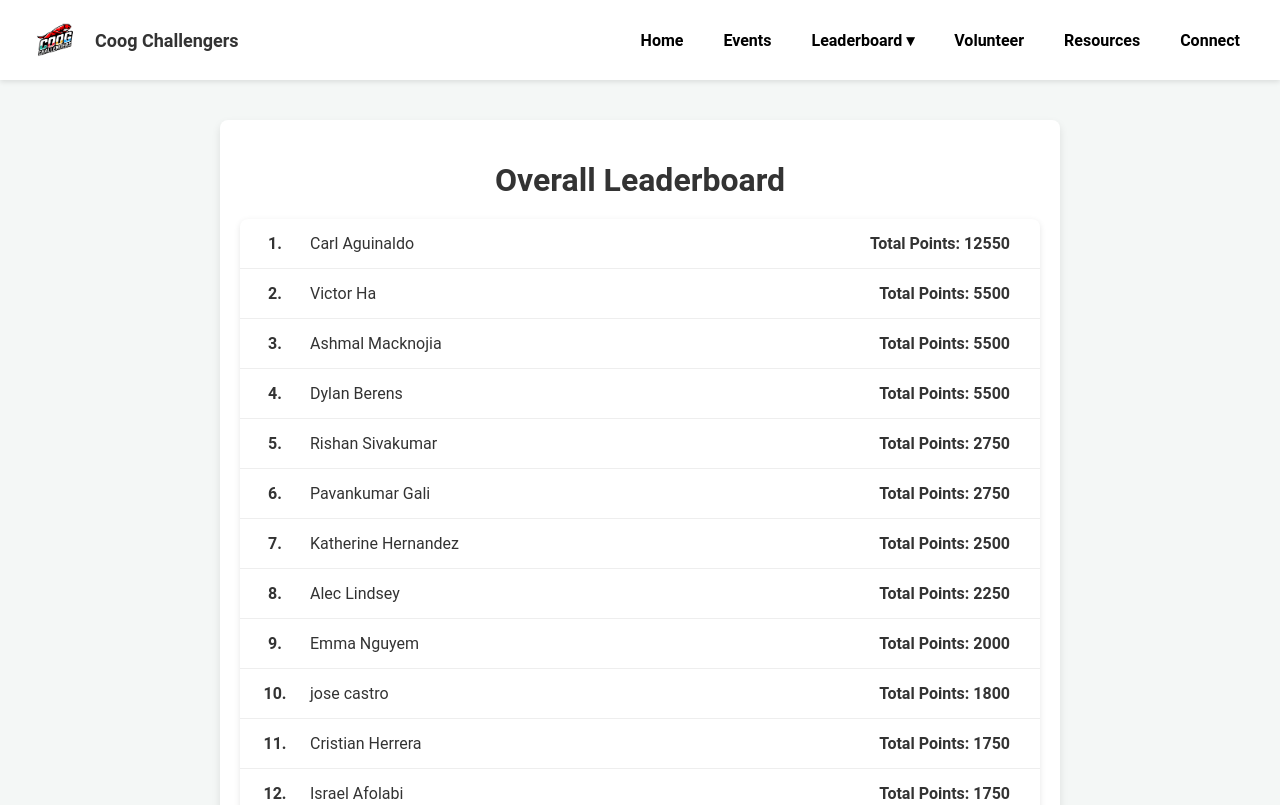
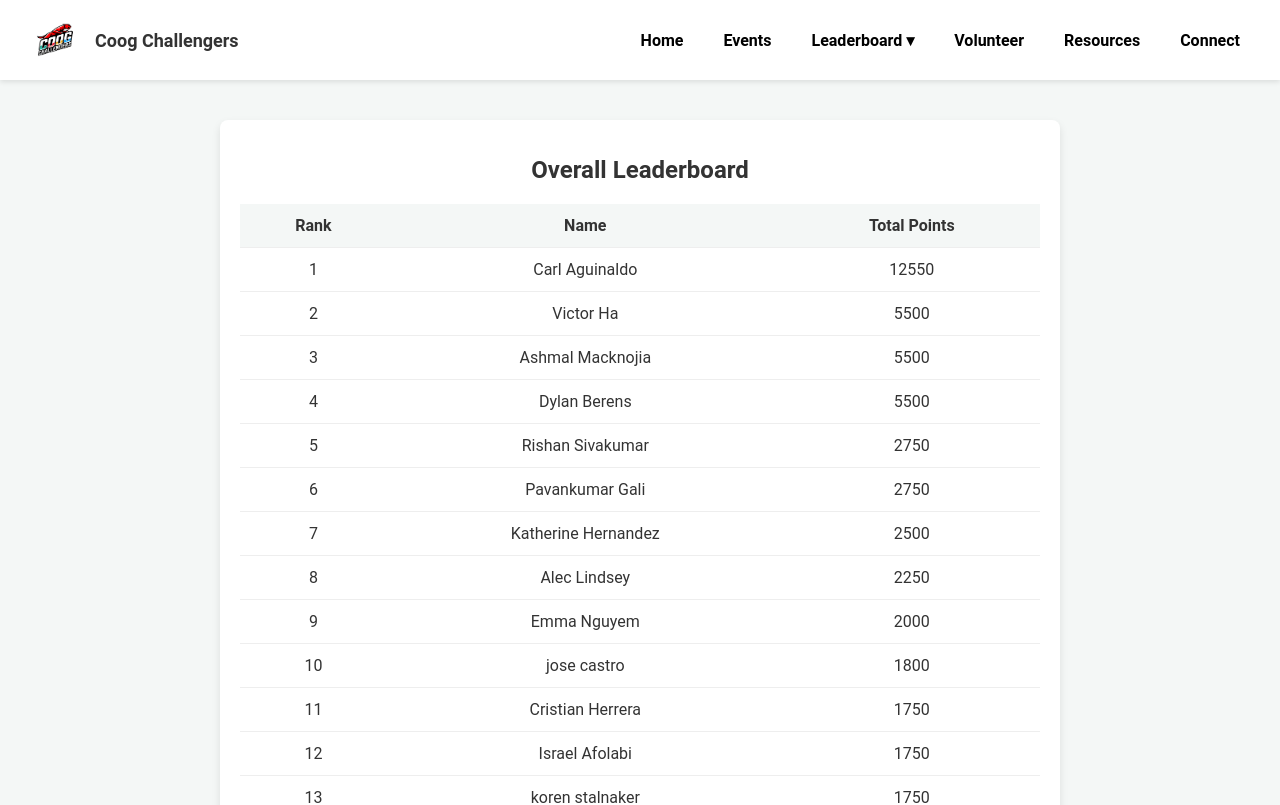
Before and after one commit to coogchallengers/coogchallengers.github.io, a React (Create React App) app: page /leaderboard in a window 1280 px wide. Shown: the top 805 px of the page. Built offline with nearby package versions, Linux system fonts and the light colour scheme.

Commit message:
updated overall leaderboard

```diff
--- a/src/components/Leaderboard/OverallLeaderboard.css
+++ b/src/components/Leaderboard/OverallLeaderboard.css
@@ -1,6 +1,6 @@
 /* === OverallLeaderboard.css === */
 
-/* CSS Variables for consistency */
+/* CSS Variables for Theming */
 :root {
   --primary-color: #55965B;
   --bg-color: #f4f7f6;
@@ -11,7 +11,7 @@
   --shadow: 0 4px 8px rgba(0, 0, 0, 0.1);
 }
 
-  /* Container Styles */
+/* === Container Styles === */
 .overall-leaderboard {
   max-width: 800px;
   margin: 40px auto;
@@ -26,53 +26,43 @@
 .overall-leaderboard h1 {
   margin-bottom: 20px;
   color: var(--text-color);
+  font-size: 24px;
 }
 
-  /* Leaderboard List & Entry Styles */
-  .leaderboard-list {
-    list-style: none;
-    padding: 0;
-    margin: 0;
+/* === Leaderboard Table Styles === */
+.leaderboard-table {
+  width: 100%;
+  border-collapse: collapse;
+  margin-top: 10px;
 }
 
-  .leaderboard-entry {
-    display: flex;
-    justify-content: space-between;
-    align-items: center;
-    padding: 15px 20px;
+.leaderboard-table th,
+.leaderboard-table td {
+  padding: 12px 15px;
   border-bottom: 1px solid #eee;
-    transition: background-color var(--transition-speed);
+  text-align: center;
+}
+
+.leaderboard-table th {
+  background-color: var(--bg-color);
+  font-weight: bold;
+}
+
+.leaderboard-table tr:last-child td {
+  border-bottom: none;
 }
 
 .leaderboard-entry:hover {
-    background-color: #f5f5f5;
+  background-color: #f9f9f9;
 }
 
-  .entry-rank {
-    font-weight: bold;
-    width: 30px;
-    text-align: center;
-  }
-
-  .entry-name {
-    flex-grow: 1;
-    margin-left: 10px;
-    text-align: left;
-  }
-
-  .entry-points {
-    font-weight: bold;
-    white-space: nowrap;
-  }
-
-  /* Error Message Styling */
+/* === Error Message Styling === */
 .error {
   color: red;
-    text-align: center;
   margin-top: 20px;
 }
 
-  /* Fade-in/out Animation for List Items */
+/* === Fade-in/out Animation for Table Rows === */
 .fade-enter {
   opacity: 0;
   transform: translateY(10px);
@@ -81,7 +71,8 @@
 .fade-enter-active {
   opacity: 1;
   transform: translateY(0);
-    transition: opacity var(--transition-speed) ease-in-out, transform var(--transition-speed) ease-in-out;
+  transition: opacity var(--transition-speed) ease-in-out,
+              transform var(--transition-speed) ease-in-out;
 }
 
 .fade-exit {
@@ -92,24 +83,19 @@
 .fade-exit-active {
   opacity: 0;
   transform: translateY(10px);
-    transition: opacity var(--transition-speed) ease-in-out, transform var(--transition-speed) ease-in-out;
+  transition: opacity var(--transition-speed) ease-in-out,
+              transform var(--transition-speed) ease-in-out;
 }
 
-  /* Responsive Adjustments */
+/* === Responsive Design for Mobile Screens === */
 @media (max-width: 768px) {
   .overall-leaderboard {
     padding: 15px;
   }
 
-    .leaderboard-entry {
-      flex-direction: column;
-      align-items: flex-start;
-    }
-
-    .entry-rank,
-    .entry-name,
-    .entry-points {
-      display: block;
-      margin: 5px 0;
+  .leaderboard-table th,
+  .leaderboard-table td {
+    padding: 10px;
+    font-size: 14px;
   }
 }
--- a/src/components/Leaderboard/OverallLeaderboard.js
+++ b/src/components/Leaderboard/OverallLeaderboard.js
@@ -1,13 +1,13 @@
-import React, { useState, useEffect } from 'react';
-import { TransitionGroup, CSSTransition } from 'react-transition-group';
-import './OverallLeaderboard.css';
+import React, { useState, useEffect } from "react";
+import { TransitionGroup, CSSTransition } from "react-transition-group";
+import "./OverallLeaderboard.css";
 
 const OverallLeaderboard = () => {
   const [students, setStudents] = useState([]);
   const [error, setError] = useState(null);
 
   useEffect(() => {
-    fetch('/data/leaderboard.json')
+    fetch("/data/leaderboard.json")
       .then((response) => {
         if (!response.ok) {
           throw new Error(`HTTP error! Status: ${response.status}`);
@@ -42,17 +42,26 @@ const OverallLeaderboard = () => {
     <div className="overall-leaderboard">
       <h1>Overall Leaderboard</h1>
       {students.length > 0 ? (
-        <TransitionGroup component="ul" className="leaderboard-list">
-          {students.map((student, index) => (
-            <CSSTransition key={index} timeout={300} classNames="fade">
-              <li className="leaderboard-entry">
-                <span className="entry-rank">{index + 1}.</span>
-                <span className="entry-name">{student.name}</span>
-                <span className="entry-points">Total Points: {student.totalPoints}</span>
-              </li>
-            </CSSTransition>
-          ))}
-        </TransitionGroup>
+        <table className="leaderboard-table">
+          <thead>
+            <tr>
+              <th>Rank</th>
+              <th>Name</th>
+              <th>Total Points</th>
+            </tr>
+          </thead>
+          <TransitionGroup component="tbody">
+            {students.map((student, index) => (
+              <CSSTransition key={index} timeout={300} classNames="fade">
+                <tr className="leaderboard-entry">
+                  <td>{index + 1}</td>
+                  <td>{student.name}</td>
+                  <td>{student.totalPoints}</td>
+                </tr>
+              </CSSTransition>
+            ))}
+          </TransitionGroup>
+        </table>
       ) : (
         <p>No data available.</p>
       )}
```
Lines whose indentation alone changed are shown as unchanged.
